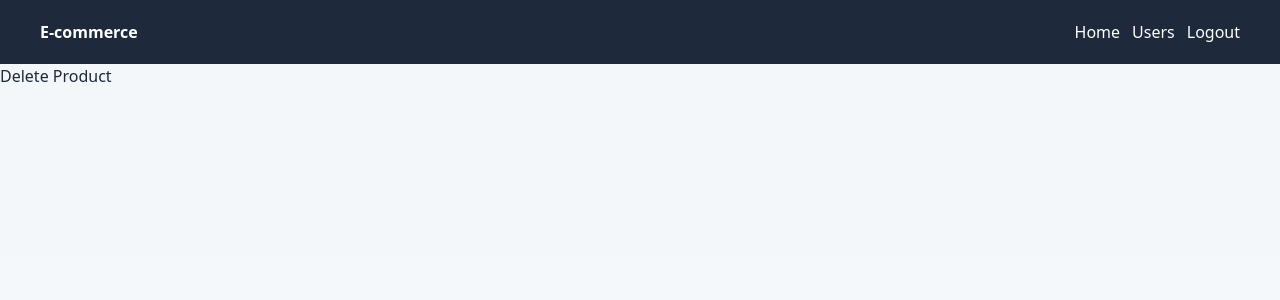
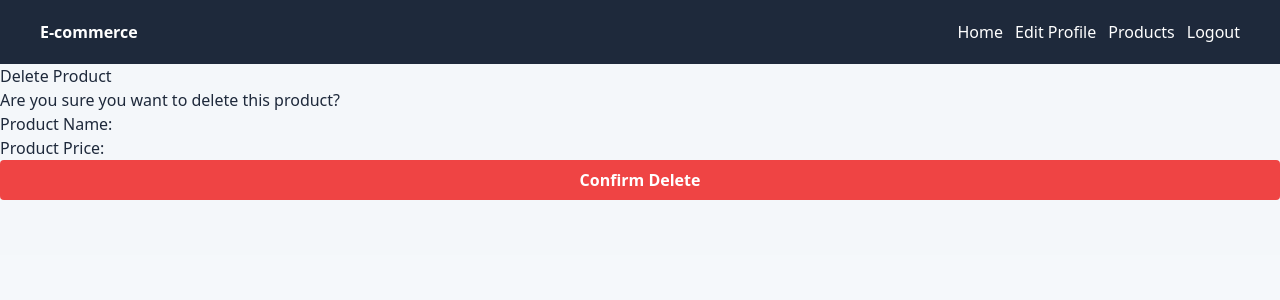
Before and after one commit to paulcaringal13/e-commerce-vue, a Vue app in the folder sanctum-app/: page /delete/1 in a window 1280 px wide. Shown: the top 300 px of the page. Built offline with nearby package versions, Linux system fonts and the light colour scheme; no server answers; sample sign-in values are in the browser's storage; what oh-vue-icons would draw is missing.

Commit message:
+delete component

```diff
--- a/sanctum-app/src/components/DeleteProduct.vue
+++ b/sanctum-app/src/components/DeleteProduct.vue
@@ -1,13 +1,27 @@
 <template>
-  <div className="flex flex-col h-full w-full">
+  <div class="flex flex-col h-full w-full">
     <NavbarComponent />
 
     <h1>Delete Product</h1>
+
+    <div>
+      <p>Are you sure you want to delete this product?</p>
+      <p>Product Name: {{ productName }}</p>
+      <p>Product Price: {{ productPrice }}</p>
+    </div>
+
+    <button
+      @click="deleteProduct"
+      class="bg-red-500 hover:bg-red-700 text-white font-bold py-2 px-4 rounded"
+    >
+      Confirm Delete
+    </button>
   </div>
 </template>
 
 <script>
 import NavbarComponent from "./NavbarComponent.vue";
+import axiosClient from "../../axios/axios";
 
 export default {
   name: "DeleteProduct",
@@ -15,14 +29,45 @@ export default {
   components: {
     NavbarComponent,
   },
-
-  computed: {
-    userId() {
-      return localStorage.getItem("id");
-    },
+  data() {
+    return {
+      productName: "",
+      productPrice: null,
+    };
   },
   mounted() {
-    this.$store.dispatch("getUser", localStorage.getItem("id"));
+    this.getProductDetails();
+  },
+  methods: {
+    getProductDetails() {
+      const productId = localStorage.getItem("prodId");
+      axiosClient
+        .get(`/products/${productId}`)
+        .then((response) => {
+          this.productName = response.data.product_name;
+          this.productPrice = response.data.product_price;
+        })
+        .catch((error) => {
+          console.error("Error fetching product details:", error);
+        });
+    },
+    deleteProduct() {
+      const productId = localStorage.getItem("prodId");
+
+      axiosClient
+        .delete(`/products/${productId}/delete`)
+        .then(() => {
+          alert("Product deleted successfully!");
+          // Dispatch action to update the state
+          this.$store.dispatch("deleteProduct", productId);
+          // Optionally, redirect to product list page
+          this.$router.push("/home/" + localStorage.getItem("id"));
+        })
+        .catch((error) => {
+          console.error("Error deleting product:", error);
+          alert("Failed to delete product. Please try again.");
+        });
+    },
   },
 };
 </script>
--- a/sanctum-app/src/components/MyProducts.vue
+++ b/sanctum-app/src/components/MyProducts.vue
@@ -12,6 +12,7 @@
         {{ product.product_price }}
 
         <button @click="gotoEditProduct(product.id)">Edit</button>
+        <button @click="gotoDeleteProduct(product.id)">Delete</button>
       </li>
     </ul>
   </div>
@@ -41,6 +42,10 @@
       this.$router.push(`/edit/${this.userId}`);
       localStorage.setItem("prodId", prodId);
     },
+    gotoDeleteProduct(prodId) {
+      this.$router.push(`/delete/${this.userId}`);
+      localStorage.setItem("prodId", prodId);
+    },
   },
   mounted() {
     this.$store.dispatch("getProduct");
--- a/sanctum-app/src/components/NavbarComponent.vue
+++ b/sanctum-app/src/components/NavbarComponent.vue
@@ -6,7 +6,12 @@
         <router-link :to="`/home/${this.userId}`" class="nav-link"
           >Home</router-link
         >
-        <router-link :to="`/manage-user`" class="nav-link">Users</router-link>
+        <router-link :to="`/manage-user`" class="nav-link"
+          >Edit Profile</router-link
+        >
+        <router-link :to="`/my-products/${this.userId}`" class="nav-link"
+          >Products</router-link
+        >
       </li>
       <li class="nav-item">
         <router-link to="/logout" class="nav-link">Logout</router-link>
--- a/sanctum-app/src/router/index.js
+++ b/sanctum-app/src/router/index.js
@@ -7,6 +7,8 @@ import AddProduct from "@/components/AddProduct.vue";
 import EditProduct from "@/components/EditProduct.vue";
 import DeleteProduct from "@/components/DeleteProduct.vue";
 import ManageUser from "@/components/ManageUser.vue";
+import MyProducts from "@/components/MyProducts.vue";
+
 
 const routes = [
   {
@@ -48,6 +50,20 @@ const routes = [
       }
     },
   },
+  {
+    path: "/my-products/:id",
+    component: MyProducts,
+    name: "my-products",
+    beforeEnter: (to, from, next) => {
+      // check if user is logged in and redirect to login page if not
+      if (localStorage.getItem("token")) {
+        next();
+      } else {
+        next("/");
+      }
+    },
+  },
+
   {
     path: "/add/:id",
     component: AddProduct,
--- a/sanctum-app/src/store/index.js
+++ b/sanctum-app/src/store/index.js
@@ -29,6 +29,11 @@ export default createStore({
       if (index !== -1) {
         state.products[index] = updatedProduct;
       }
+    },
+    deleteProduct(state, productId) {
+      state.products = state.products.filter(
+        (product) => product.id !== productId
+      );
     },
   },
 
@@ -65,5 +70,9 @@ export default createStore({
       // Commit the mutation to update the state with the updated product
       commit("updateProduct", updatedProduct);
     },
+    // Action to delete a product
+    deleteProduct({ commit }, productId) {
+      commit("deleteProduct", productId);
+    },
   },
 });
```
Lines whose indentation alone changed are shown as unchanged.
